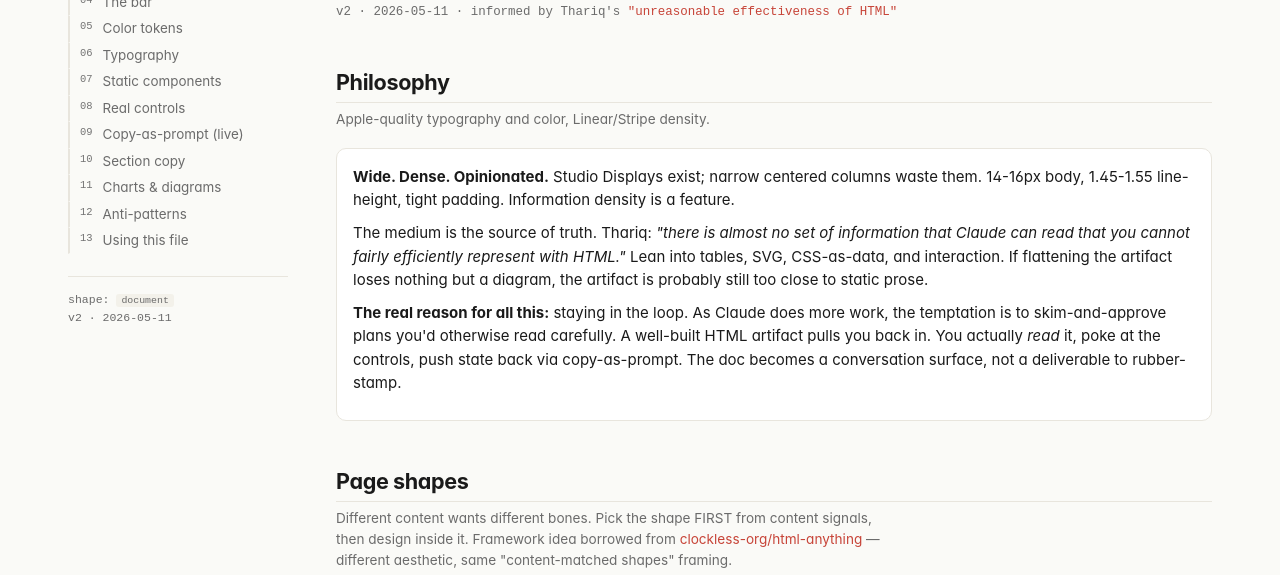
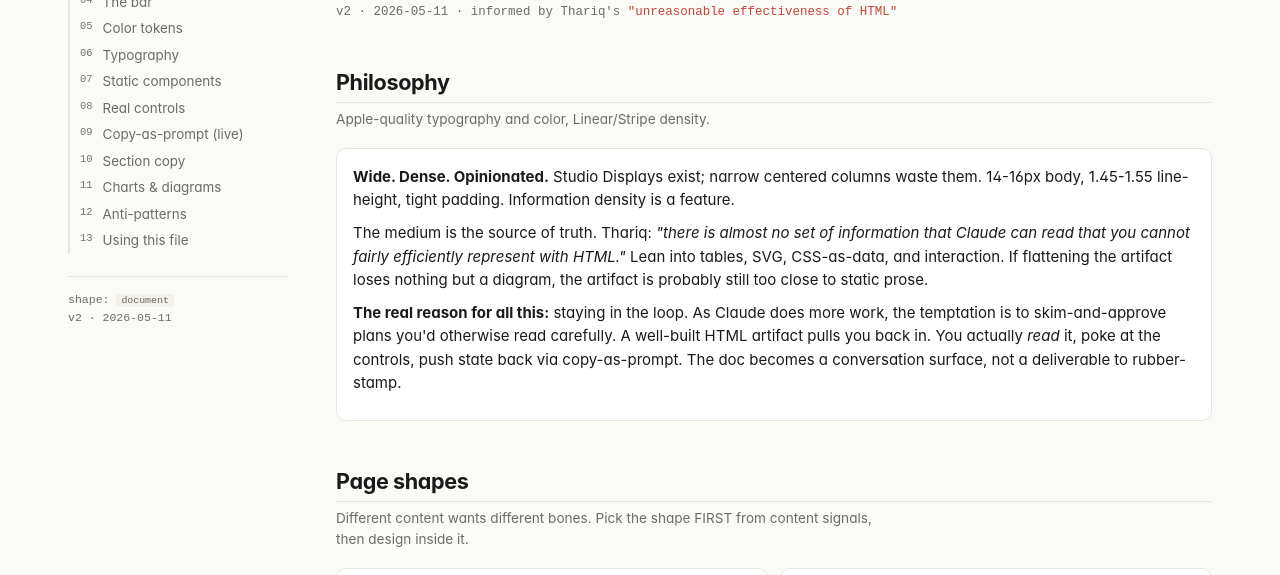
Before and after one commit to twidtwid/render-as-html, a plain HTML site: page index.html in a window 1280 px wide. Shown: the part 164-739 px from the top of the page. Drawn offline with Linux system fonts and the light colour scheme.

Commit message:
Tighten page-shapes section intro

```diff
--- a/index.html
+++ b/index.html
@@ -261,7 +261,7 @@ footer a { color: var(--faint); }
     </div>
 
     <h2 id="shapes">Page shapes</h2>
-    <p class="h2-sub">Different content wants different bones. Pick the shape FIRST from content signals, then design inside it. Framework idea borrowed from <a href="https://github.com/clockless-org/html-anything">clockless-org/html-anything</a> — different aesthetic, same "content-matched shapes" framing.</p>
+    <p class="h2-sub">Different content wants different bones. Pick the shape FIRST from content signals, then design inside it.</p>
     <div class="shape-grid">
 
       <div class="shape-card">
```
